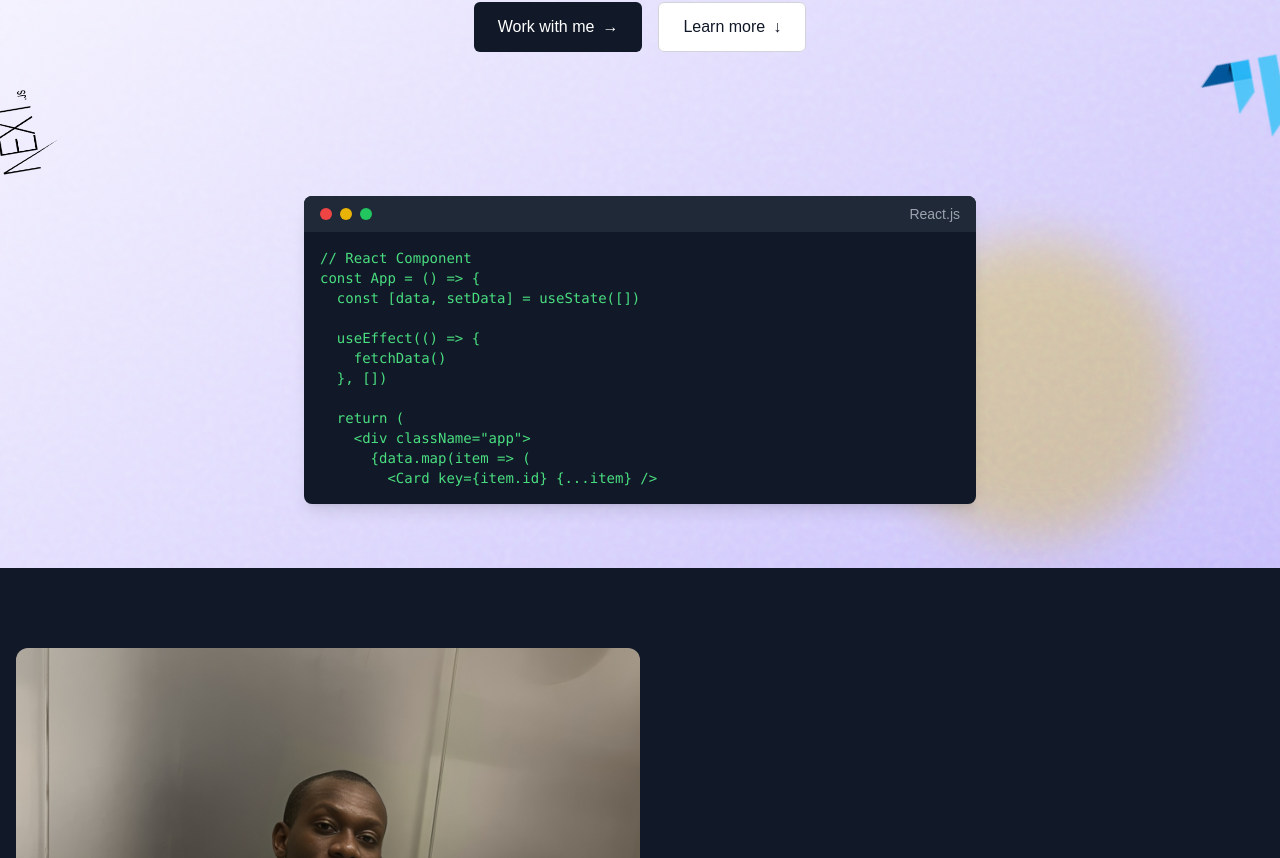
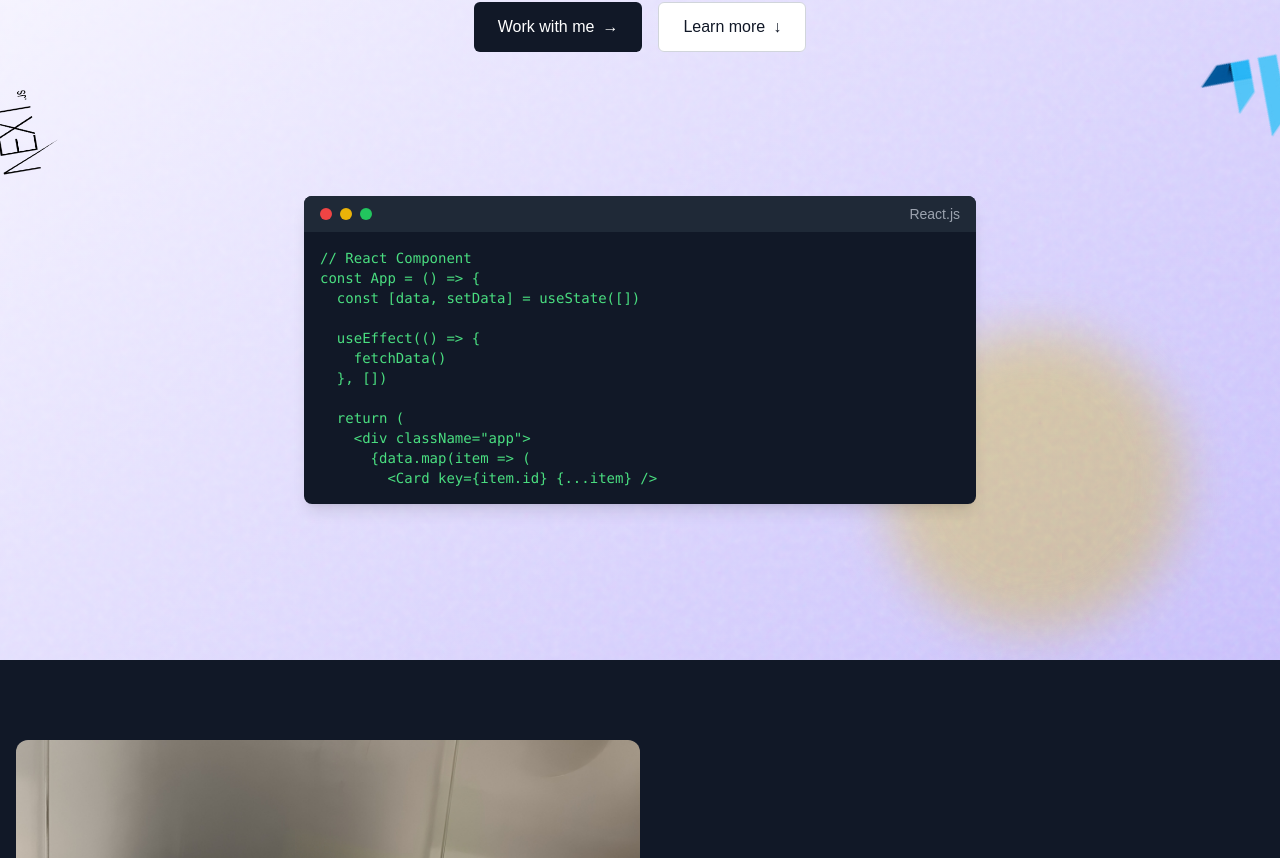
Before and after one commit to gabrielontech/portfolio_new, a Next.js app: page / in a window 1280 px wide. Shown: the part 402-1260 px from the top of the page. Built offline with nearby package versions, Linux system fonts and the light colour scheme.

Commit message:
fix frontPage

```diff
--- a/components/animatedCode/animatedCode.tsx
+++ b/components/animatedCode/animatedCode.tsx
@@ -58,7 +58,7 @@ export default function AnimatedCodeEditor() {
           setCurrentSnippet((prev) => (prev + 1) % codeSnippets.length);
           setDisplayedCode("");
           setIsTyping(true);
-        }, 2000);
+        }, 1800);
       }
     }, 30);
 
--- a/components/front_page/frontPageSection.tsx
+++ b/components/front_page/frontPageSection.tsx
@@ -305,7 +305,11 @@ export default function LandingPage({
           </div>
         </main>
         <section className="container mx-auto px-4 py-16">
-          <AnimatedCodeEditor />
+          <div className="h-[400px] overflow-hidden">
+            {" "}
+            {/* Add this wrapper */}
+            <AnimatedCodeEditor />
+          </div>
         </section>
       </div>
     </div>
```
